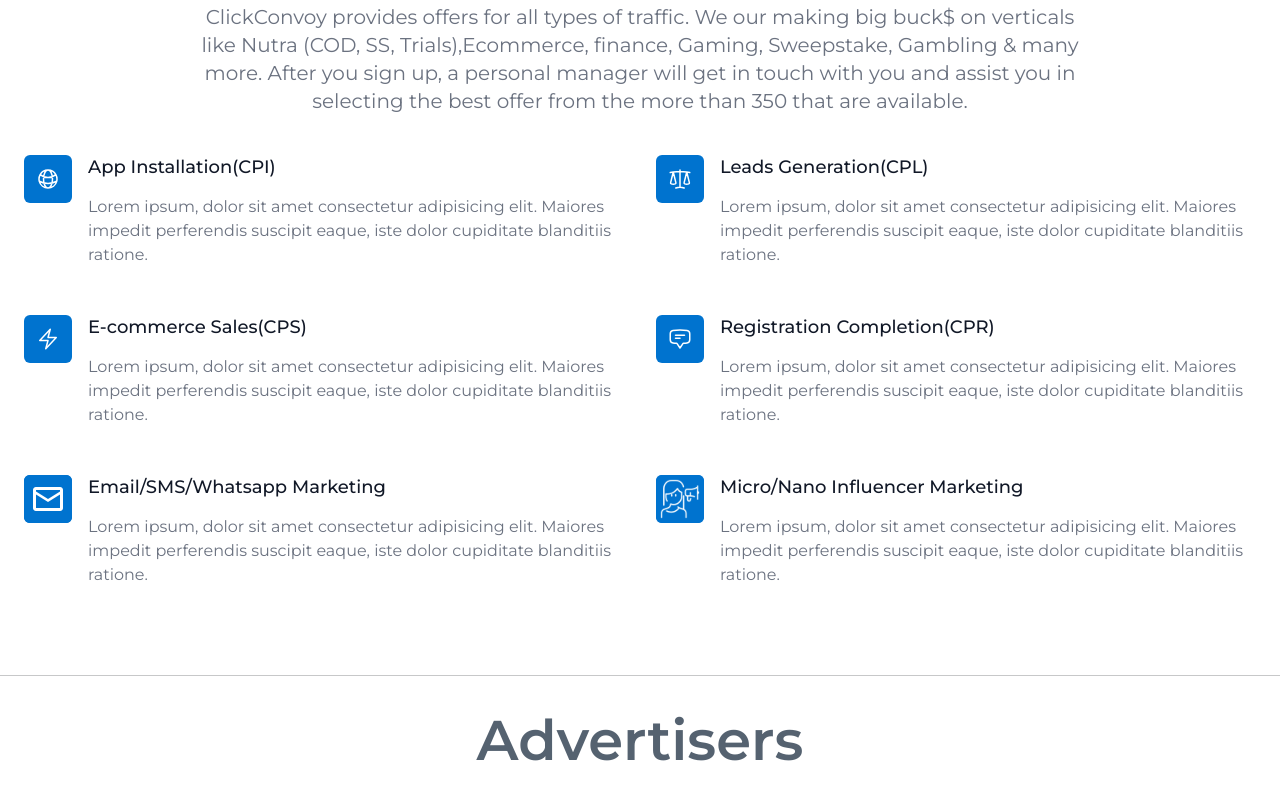
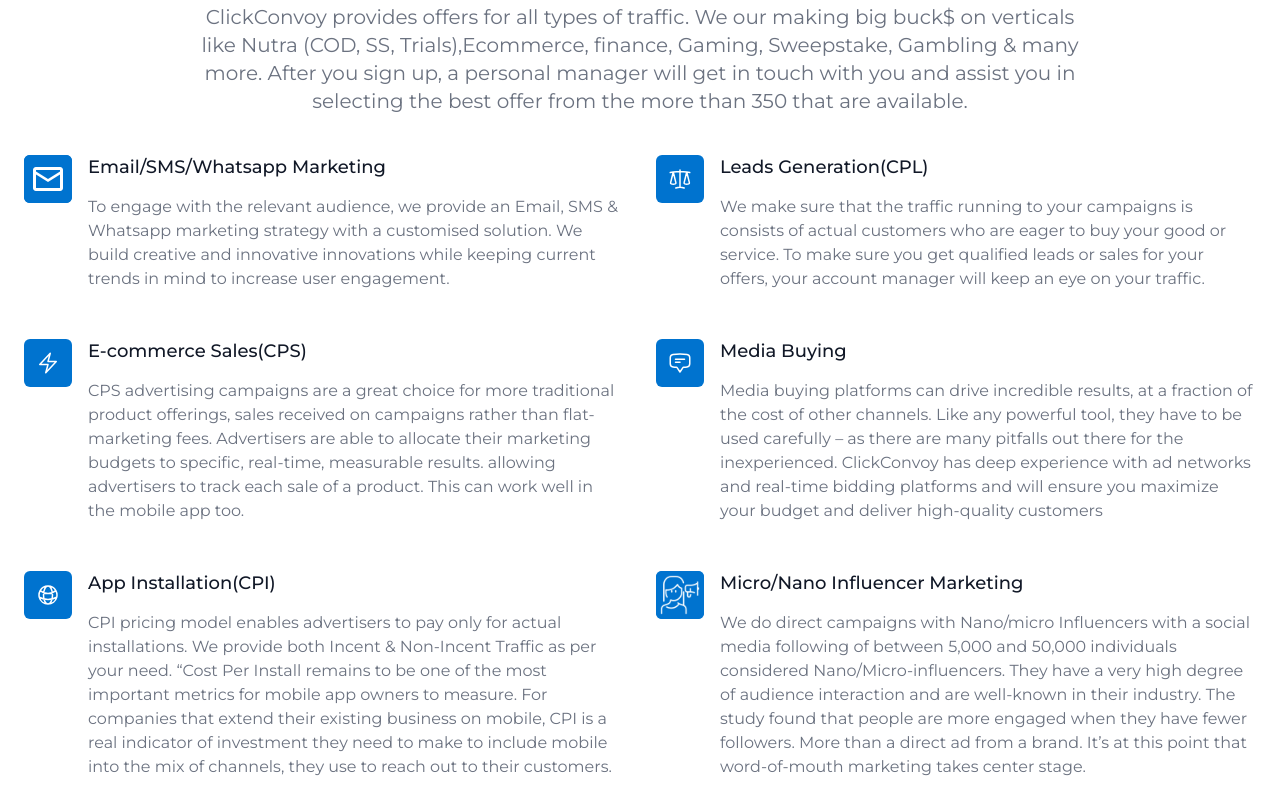
Before and after one commit to KumarAmrendram/NewClickConvoy, a plain HTML site: page index.html in a window 1280 px wide. Shown: the part 893-1694 px from the top of the page. Drawn offline with nearby package versions, Linux system fonts and the light colour scheme; files whose address does not match are found by name.

Commit message:
offers updated

```diff
--- a/index.html
+++ b/index.html
@@ -178,22 +178,18 @@
             </div>
             <div class="mt-10">
                <dl class="space-y-10 md:grid md:grid-cols-2 md:gap-x-8 md:gap-y-10 md:space-y-0">
-                  <div class="relative offer-box1">
+                  <div class="relative offer-box5">
                      <dt>
                         <div
-                           class="bg-true-blue bg-true-blue absolute flex h-12 w-12 items-center justify-center rounded-md bg-500 text-white">
-                           <!-- Heroicon name: outline/globe-alt -->
-                           <svg class="h-6 w-6" xmlns="http://www.w3.org/2000/svg" fill="none" viewBox="0 0 24 24"
-                              stroke-width="1.5" stroke="currentColor" aria-hidden="true">
-                              <path stroke-linecap="round" stroke-linejoin="round"
-                                 d="M12 21a9.004 9.004 0 008.716-6.747M12 21a9.004 9.004 0 01-8.716-6.747M12 21c2.485 0 4.5-4.03 4.5-9S14.485 3 12 3m0 18c-2.485 0-4.5-4.03-4.5-9S9.515 3 12 3m0 0a8.997 8.997 0 017.843 4.582M12 3a8.997 8.997 0 00-7.843 4.582m15.686 0A11.953 11.953 0 0112 10.5c-2.998 0-5.74-1.1-7.843-2.918m15.686 0A8.959 8.959 0 0121 12c0 .778-.099 1.533-.284 2.253m0 0A17.919 17.919 0 0112 16.5c-3.162 0-6.133-.815-8.716-2.247m0 0A9.015 9.015 0 013 12c0-1.605.42-3.113 1.157-4.418" />
-                           </svg>
+                           class="bg-true-blue absolute flex h-12 w-12 items-center justify-center rounded-md bg-indigo-500 text-white">
+                           <!-- Heroicon name: outline/chat-bubble-bottom-center-text -->
+                           <img src="./assets/img/offer/email.png" alt="">
                         </div>
-                        <p class="ml-16 text-lg font-medium leading-6 text-gray-900">App Installation(CPI)</p>
+                        <p class="ml-16 text-lg font-medium leading-6 text-gray-900">Email/SMS/Whatsapp Marketing</p>
                      </dt>
-                     <dd class="mt-2 ml-16 text-base text-gray-500">Lorem ipsum, dolor sit amet consectetur
-                        adipisicing elit. Maiores impedit perferendis suscipit eaque, iste dolor cupiditate
-                        blanditiis ratione.
+                     <dd class="mt-2 ml-16 text-base text-gray-500">To engage with the relevant audience, we provide an
+                        Email, SMS & Whatsapp marketing strategy with a customised solution. We build creative and
+                        innovative innovations while keeping current trends in mind to increase user engagement.
                      </dd>
                   </div>
                   <div class="relative offer-box2">
@@ -209,9 +205,10 @@
                         </div>
                         <p class="ml-16 text-lg font-medium leading-6 text-gray-900">Leads Generation(CPL)</p>
                      </dt>
-                     <dd class="mt-2 ml-16 text-base text-gray-500">Lorem ipsum, dolor sit amet consectetur
-                        adipisicing elit. Maiores impedit perferendis suscipit eaque, iste dolor cupiditate
-                        blanditiis ratione.
+                     <dd class="mt-2 ml-16 text-base text-gray-500">We make sure that the traffic running to your
+                        campaigns is consists of actual customers who are eager to buy your good or service. To make
+                        sure you get qualified leads or sales for your offers, your account manager will keep an eye on
+                        your traffic.
                      </dd>
                   </div>
                   <div class="relative offer-box3">
@@ -227,9 +224,12 @@
                         </div>
                         <p class="ml-16 text-lg font-medium leading-6 text-gray-900">E-commerce Sales(CPS)</p>
                      </dt>
-                     <dd class="mt-2 ml-16 text-base text-gray-500">Lorem ipsum, dolor sit amet consectetur
-                        adipisicing elit. Maiores impedit perferendis suscipit eaque, iste dolor cupiditate
-                        blanditiis ratione.
+                     <dd class="mt-2 ml-16 text-base text-gray-500">CPS advertising campaigns are a great choice for
+                        more traditional product offerings, sales received on
+                        campaigns rather than flat-marketing fees. Advertisers are able to allocate their marketing
+                        budgets to specific, real-time, measurable results. allowing advertisers to track each sale of a
+                        product.
+                        This can work well in the mobile app too.
                      </dd>
                   </div>
                   <div class="relative offer-box4">
@@ -243,29 +243,39 @@
                                  d="M7.5 8.25h9m-9 3H12m-9.75 1.51c0 1.6 1.123 2.994 2.707 3.227 1.129.166 2.27.293 3.423.379.35.026.67.21.865.501L12 21l2.755-4.133a1.14 1.14 0 01.865-.501 48.172 48.172 0 003.423-.379c1.584-.233 2.707-1.626 2.707-3.228V6.741c0-1.602-1.123-2.995-2.707-3.228A48.394 48.394 0 0012 3c-2.392 0-4.744.175-7.043.513C3.373 3.746 2.25 5.14 2.25 6.741v6.018z" />
                            </svg>
                         </div>
-                        <p class="ml-16 text-lg font-medium leading-6 text-gray-900">Registration
-                           Completion(CPR)
-                        </p>
+                        <p class="ml-16 text-lg font-medium leading-6 text-gray-900">Media Buying</p>
                      </dt>
-                     <dd class="mt-2 ml-16 text-base text-gray-500">Lorem ipsum, dolor sit amet consectetur
-                        adipisicing elit. Maiores impedit perferendis suscipit eaque, iste dolor cupiditate
-                        blanditiis ratione.
+                     <dd class="mt-2 ml-16 text-base text-gray-500">Media buying platforms can drive incredible results,
+                        at a fraction of the cost of other channels. Like any powerful tool, they have to be used
+                        carefully –
+                        as there are many pitfalls out there for the inexperienced. ClickConvoy has deep experience with
+                        ad networks
+                        and real-time bidding platforms and will ensure you maximize your budget and deliver
+                        high-quality customers
                      </dd>
                   </div>
                   <div class="relative offer-box5">
                      <dt>
                         <div
-                           class="bg-true-blue absolute flex h-12 w-12 items-center justify-center rounded-md bg-indigo-500 text-white">
-                           <!-- Heroicon name: outline/chat-bubble-bottom-center-text -->
-                           <img src="./assets/img/offer/email.png" alt="">
+                           class="bg-true-blue bg-true-blue absolute flex h-12 w-12 items-center justify-center rounded-md bg-500 text-white">
+                           <!-- Heroicon name: outline/globe-alt -->
+                           <svg class="h-6 w-6" xmlns="http://www.w3.org/2000/svg" fill="none" viewBox="0 0 24 24"
+                              stroke-width="1.5" stroke="currentColor" aria-hidden="true">
+                              <path stroke-linecap="round" stroke-linejoin="round"
+                                 d="M12 21a9.004 9.004 0 008.716-6.747M12 21a9.004 9.004 0 01-8.716-6.747M12 21c2.485 0 4.5-4.03 4.5-9S14.485 3 12 3m0 18c-2.485 0-4.5-4.03-4.5-9S9.515 3 12 3m0 0a8.997 8.997 0 017.843 4.582M12 3a8.997 8.997 0 00-7.843 4.582m15.686 0A11.953 11.953 0 0112 10.5c-2.998 0-5.74-1.1-7.843-2.918m15.686 0A8.959 8.959 0 0121 12c0 .778-.099 1.533-.284 2.253m0 0A17.919 17.919 0 0112 16.5c-3.162 0-6.133-.815-8.716-2.247m0 0A9.015 9.015 0 013 12c0-1.605.42-3.113 1.157-4.418" />
+                           </svg>
                         </div>
-                        <p class="ml-16 text-lg font-medium leading-6 text-gray-900">Email/SMS/Whatsapp Marketing</p>
+                        <p class="ml-16 text-lg font-medium leading-6 text-gray-900">App Installation(CPI)</p>
                      </dt>
-                     <dd class="mt-2 ml-16 text-base text-gray-500">Lorem ipsum, dolor sit amet consectetur
-                        adipisicing elit. Maiores impedit perferendis suscipit eaque, iste dolor cupiditate
-                        blanditiis ratione.
+                     <dd class="mt-2 ml-16 text-base text-gray-500">CPI pricing model enables advertisers to pay only
+                        for actual installations. We provide both Incent & Non-Incent Traffic as per your need. “Cost
+                        Per Install remains to be one of the most important metrics for mobile app owners to measure.
+                        For companies that extend their existing business on mobile, CPI is a real indicator of
+                        investment they need to make to include mobile
+                        into the mix of channels, they use to reach out to their customers.
                      </dd>
                   </div>
+
                   <div class="relative offer-box6">
                      <dt>
                         <div
@@ -276,9 +286,12 @@
                         <p class="ml-16 text-lg font-medium leading-6 text-gray-900">Micro/Nano Influencer Marketing
                         </p>
                      </dt>
-                     <dd class="mt-2 ml-16 text-base text-gray-500">Lorem ipsum, dolor sit amet consectetur
-                        adipisicing elit. Maiores impedit perferendis suscipit eaque, iste dolor cupiditate
-                        blanditiis ratione.
+                     <dd class="mt-2 ml-16 text-base text-gray-500">We do direct campaigns with Nano/micro Influencers
+                        with a social media following of between 5,000 and 50,000 individuals considered
+                        Nano/Micro-influencers.
+                        They have a very high degree of audience interaction and are well-known in their industry.
+                        The study found that people are more engaged when they have fewer followers. More than a direct
+                        ad from a brand. It’s at this point that word-of-mouth marketing takes center stage.
                      </dd>
                   </div>
                </dl>
@@ -474,7 +487,7 @@
    </section>
    <hr>
 
-<!-- Join us -->
+   <!-- Join us -->
    <section class="join-us" id="join-us">
       <section class="service-section py-3">
          <div class="container-fluid">
```
